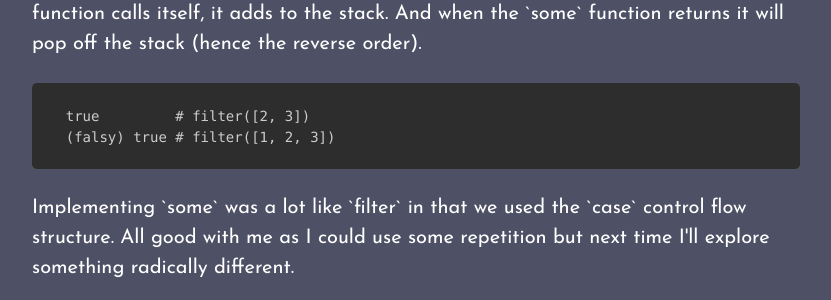
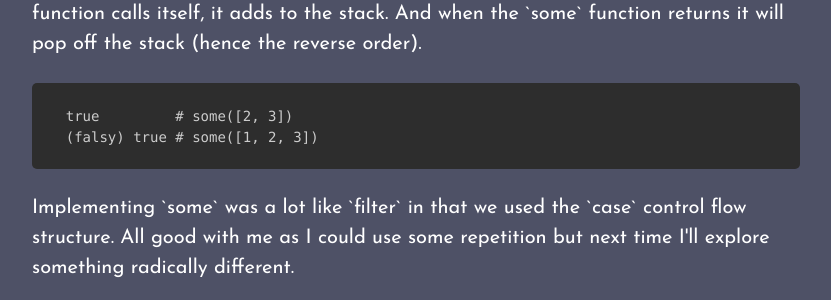
Before and after one commit to toranb/toranb.github.io, a Jekyll site: the page built from _posts/2018-10-13-writing-some-in-elixir.html, in a window 1280 px wide. Shown: the part 1375-1675 px from the top of the page, without its empty margins (224-1055 px from the left). Built offline with Jekyll 4.4.1, drawn with Linux system fonts in a browser that asks for light colours; Markdown is read by kramdown in place of the engine named in the settings.

Commit message:
another typo for some

```diff
--- a/_posts/2018-10-13-writing-some-in-elixir.html
+++ b/_posts/2018-10-13-writing-some-in-elixir.html
@@ -48,8 +48,8 @@ categories: blog archive
 
 <div class="highlight" data-language="elixir">
   <pre class="language-elixir">
-    <code class="language-elixir">true         # filter([2, 3])</code>
-    <code class="language-elixir">(falsy) true # filter([1, 2, 3])</code>
+    <code class="language-elixir">true         # some([2, 3])</code>
+    <code class="language-elixir">(falsy) true # some([1, 2, 3])</code>
   </pre>
 </div>
 
```
